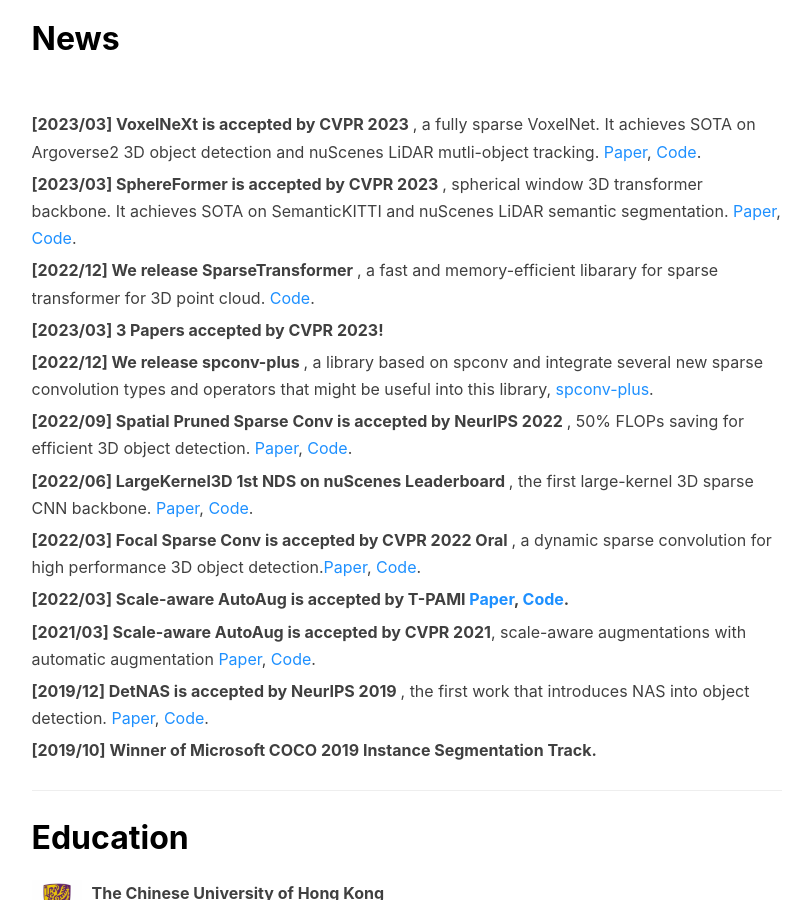
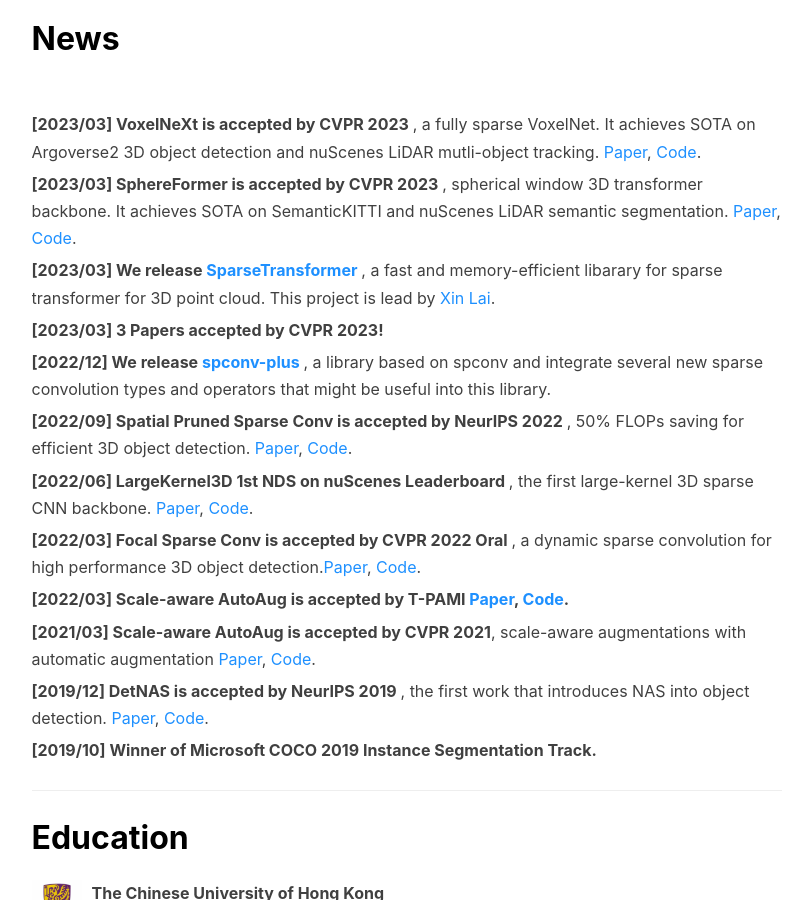
Before and after one commit to yukang2017/yukang2017.github.io, a Jekyll site: the page built from index.html, in a window 1280 px wide and 900 px high, scrolled down 597 px. Shown: the whole window, without its empty margins (136-947 px from the left). Built offline with Jekyll 4.4.1, drawn with Linux system fonts in a browser that asks for light colours; nearby versions of some CDN libraries; the list of posts is cut into pages by our own code; comment, search, counter and statistics services are not loaded.

Commit message:
Update index.html

```diff
--- a/index.html
+++ b/index.html
@@ -52,9 +52,9 @@
 				</p>
 				<p class="media-heading">
 				<strong>
-					[2022/12] We release SparseTransformer </strong>, a fast and memory-efficient libarary for sparse transformer for 3D point cloud. </strong>
-					<a target="_blank"
-					   href="https://github.com/dvlab-research/SparseTransformer"><font color="DodgerBlue">Code</font></a>.
+					[2023/03] We release <a target="_blank"
+					   href="https://github.com/dvlab-research/SparseTransformer"><font color="DodgerBlue">SparseTransformer</font></a> </strong>, a fast and memory-efficient libarary for sparse transformer for 3D point cloud. This project is lead by <a target="_blank"
+					   href="https://scholar.google.com/citations?user=tqNDPA4AAAAJ&hl=zh-CN"><font color="DodgerBlue">Xin Lai</font></a>.
 				</p>
 				<p class="media-heading">
 				<strong>
@@ -63,9 +63,8 @@
 				</p>
 				<p class="media-heading">
 				<strong>
-					[2022/12] We release spconv-plus </strong>, a library based on spconv and integrate several new sparse convolution types and operators that might be useful into this library,
-					<a target="_blank"
-					   href="https://github.com/dvlab-research/spconv-plus"><font color="DodgerBlue">spconv-plus</font></a>.
+					[2022/12] We release <a target="_blank"
+					   href="https://github.com/dvlab-research/spconv-plus"><font color="DodgerBlue">spconv-plus</font></a> </strong>, a library based on spconv and integrate several new sparse convolution types and operators that might be useful into this library.
 				</p>
 				<p class="media-heading">
 				<strong>
```
